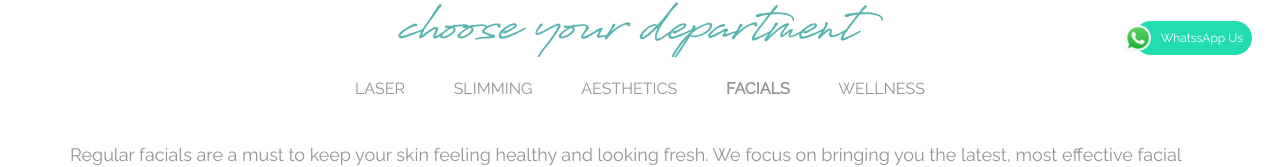
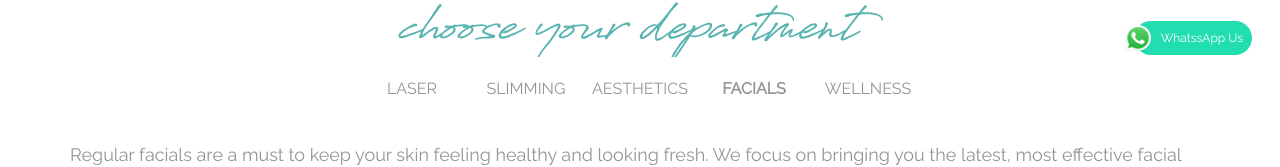
Before and after one commit to AyxanAmirov/Orskin-Front, a React (Vite) app: page /services/facials in a window 1280 px wide. Shown: the part 725-892 px from the top of the page. Built offline with nearby package versions, Linux system fonts and the light colour scheme.

Commit message:
feat: services full done

```diff
--- a/src/User/components/accordion/accordion.jsx
+++ b/src/User/components/accordion/accordion.jsx
@@ -32,7 +32,7 @@ function AccordionComponent({ title, description, itemImage }) {
               </Box>
             </AccordionButton>
           </h2>
-          <AccordionPanel pb={4} className="border-none flex gap-[30px] pl-[30px]">
+          <AccordionPanel pb={4} className="border-none flex flex-col md:flex-row gap-[30px] pl-[30px]">
             {
               itemImage ? <img src={itemImage} alt={title} /> : null
             }
--- a/src/User/layoutService/ServiceNavbar.jsx
+++ b/src/User/layoutService/ServiceNavbar.jsx
@@ -2,15 +2,22 @@
 import Service from "../assets/image/choose-your-department.png";
 import { NavLink } from "react-router-dom";
 
+import "./style.css"
+import { Swiper, SwiperSlide } from 'swiper/react';
+import { Navigation } from 'swiper/modules';
+// Import Swiper styles
+import 'swiper/css';
+import 'swiper/css/pagination';
 function ServiceNavbar({ moreinfo }) {
 
 
   return (
-    <div>
+    <div className="servicenavbar">
       <img
         src={moreinfo?.banner}
         alt="cover"
         className="w-100 xl:h-[420px] object-cover lg:h-[390px] md:h-[330px] sm:h-[310px] h-[200px]"
+        data-aos="zoom-in"
       />
 
       <div className="container">
@@ -22,38 +29,62 @@ function ServiceNavbar({ moreinfo }) {
             <img src={Service} alt="service" data-aos="zoom-in" />
           </div>
           <div className="col-lg-6 col-md-12 col-sm-12 col-12">
-            <ul className="flex  justify-between " data-aos="zoom-in">
+
+            <Swiper
+              navigation={true}
+              modules={[Navigation]}
+              breakpoints={{
+                140: {
+                  slidesPerView: 3,
+                },
+                640: {
+                  slidesPerView: 5,
+                }
+              }}
+              className="mySwiper"
+            >
+
+              <SwiperSlide>
                 <NavLink
                   to={"/services/laser"}
                   className="text-[#949598] font-[400] uppercase xl:text-[16px] lg:text-[16px] md:text-[16px] text-[14px]"
                 >
                   Laser
                 </NavLink>
+              </SwiperSlide>
+              <SwiperSlide>
                 <NavLink
                   to={"/services/slimming"}
                   className="text-[#949598] font-[400] uppercase xl:text-[16px] lg:text-[16px] md:text-[16px] text-[14px]"
                 >
                   SLIMMING
                 </NavLink>
+              </SwiperSlide>
+              <SwiperSlide>
                 <NavLink
                   to={"/services/aesthetics"}
                   className="text-[#949598] font-[400] uppercase xl:text-[16px] lg:text-[16px] md:text-[16px] text-[14px]"
                 >
                   AESTHETICS
                 </NavLink>
+              </SwiperSlide>
+              <SwiperSlide>
                 <NavLink
                   to={"/services/facials"}
                   className="text-[#949598] font-[400] uppercase xl:text-[16px] lg:text-[16px] md:text-[16px] text-[14px]"
                 >
                   FACIALS
                 </NavLink>
+              </SwiperSlide>
+              <SwiperSlide>
                 <NavLink
                   to={"/services/wellness"}
                   className="text-[#949598] font-[400] uppercase xl:text-[16px] lg:text-[16px] md:text-[16px] text-[14px]"
                 >
                   WELLNESS
                 </NavLink>
-            </ul>
+              </SwiperSlide>
+            </Swiper>
           </div>
         </div>
       </div>
--- /dev/null
+++ b/src/User/layoutService/style.css
@@ -0,0 +1,25 @@
+.servicenavbar {
+
+    .swiper-wrapper {
+        align-items: center;
+    }
+
+    .swiper-slide {
+        text-align: center;
+        font-size: 18px;
+        background: #fff;
+
+        /* Center slide text vertically */
+        display: flex;
+        justify-content: center;
+        align-items: center;
+    }
+
+
+
+    .object-contain {
+        cursor: grab;
+        user-select: none;
+        /* height: 60px !important; */
+    }
+}
--- a/src/User/pages/lstestService/latestOffers.jsx
+++ b/src/User/pages/lstestService/latestOffers.jsx
@@ -1,29 +1,30 @@
-import React from "react";
-import OffersImage from "../../assets/images/treatment-offers.png";
-import servcicePhoto from "../../assets/images/LessPainMoreGain-400x600.jpg"
+import OffersImage from "../../assets/image/treatment-offers.png";
+import { services } from "../../../data/data";
 function LatestOffers() {
+
+  let { image, description, items } = services[5].moreinfo
   return (
     <div className="container ">
-     <div className="mt-[260px]">
-     <h1 className="text-[#2f2f2f] text-[55px] text-center">OUR LATEST</h1>
-      <div className="w-full flex justify-center">
-        <img src={OffersImage} alt="offers" />
-      </div>
-      <div className="p-[40px] custom-shadow-1  my-[50px] flex gap-[10px]">
-        <img src={servcicePhoto} alt="inform" />
-        <div className="px-[30px] pt-[30px] flex flex-col gap-[20px]">
-          <p className="text-[#393939] text-[18px] leading-[26px]">At Orksin, we make the path to perfection as comfortable as possible with innovative devices that minimise soreness.</p>
-          <div>
-            <h3 className="text-[#393939] text-[18px] leading-[26px] font-bold">Noxi-System</h3>
-            <p className="text-[#393939] text-[18px] leading-[26px]">Our Noxi-System is an FDA-approved, self-administered analgesic gas using 50/50 percent oxygen and nitrous oxide to reduce anxiety and discomfort.</p>
-          </div>
-          <div>
-            <h3 className="text-[#393939] text-[18px] leading-[26px] font-bold">Cool Skin</h3>
-            <p className="text-[#393939] text-[18px] leading-[26px]">While Cool Skin uses expert technology to numb the skin ready for your procedure.</p>
+      <div className="mt-[260px]">
+        <h1 className="text-[#2f2f2f] text-[55px] text-center" data-aos="zoom-in">OUR LATEST</h1>
+        <div className="w-full flex justify-center">
+          <img src={OffersImage} alt="offers" data-aos="zoom-in" />
+        </div>
+        <div className="p-[40px] custom-shadow-1 flex-col md:flex-row  my-[50px] flex gap-[10px]">
+          <img src={image} alt="inform" data-aos="zoom-in" />
+          <div className="px-[30px] pt-[30px] flex flex-col gap-[20px]">
+            <p className="text-[#393939] text-[18px] leading-[26px]" data-aos="zoom-in">{description}</p>
+            {
+              items.map(item => (
+                <div key={item.id}>
+                  <h3 className="text-[#393939] text-[18px] leading-[26px] font-bold" data-aos="zoom-in">{item.title}n</h3>
+                  <p className="text-[#393939] text-[18px] leading-[26px]" data-aos="zoom-in">{item.description}</p>
+                </div>
+              ))
+            }
           </div>
         </div>
       </div>
-     </div>
     </div>
   );
 }
--- a/src/User/pages/serviceAesthetics/aesthetics.jsx
+++ b/src/User/pages/serviceAesthetics/aesthetics.jsx
@@ -8,7 +8,7 @@ function Aesthetics() {
 
   return (
     <div className="container py-[40px]">
-      <p className="text-[#949598] text-[18px] font-[400]">
+      <p className="text-[#949598] text-[18px] font-[400] mb-[30px]">
         {description}
       </p>
       <Accordion allowToggle allowMultiple={false}>
--- a/src/User/pages/serviceWellness/wellness.jsx
+++ b/src/User/pages/serviceWellness/wellness.jsx
@@ -5,7 +5,7 @@ function Wellness() {
   const { moreinfo: { image, description } } = useContext(ServiceContext)
   return (
     <div className="container py-[40px]">
-      <p className="text-[#949598] xl:text-[18px] lg:text-[18px] md:text-[16px] sm:text-[14px] text-[14px] font-[400]">
+      <p className="text-[#949598] xl:text-[18px] lg:text-[18px] md:text-[16px] sm:text-[14px] text-[14px] font-[400] mb-[30px]">
         {description}
       </p>
       <div className="flex xl:flex-nowrap lg:flex-nowrap flex-wrap  mt-[30px] gap-[30px]">
--- a/src/User/pages/servicesFacials/facials.jsx
+++ b/src/User/pages/servicesFacials/facials.jsx
@@ -7,7 +7,7 @@ function Facials() {
   const { moreinfo: { items, description } } = useContext(ServiceContext)
   return (
     <div className="container py-[40px]">
-      <p className="text-[#949598] text-[18px] font-[400]">
+      <p className="text-[#949598] text-[18px] font-[400] mb-[30px]">
         {description}
       </p>
       <Accordion allowToggle allowMultiple={false}>
--- a/src/data/data.jsx
+++ b/src/data/data.jsx
@@ -51,6 +51,7 @@ import deepcleansing from "../User/assets/image/Deep-Cleansing-400x320.jpg";
 import SculptFacial from "../User/assets/image/Neurotris-Sculpt-400x320.jpg";
 import Morpheus from "../User/assets/image/Morpheus-400x320.jpg";
 import Wellness400x320 from "../User/assets/image/Wellness-IVDrips-400x320.jpg";
+import LessPainMoreGain from "../User/assets/image/LessPainMoreGain-400x600.jpg";
 
 export const services = [
     {
@@ -159,7 +160,7 @@ export const services = [
                     id: 3,
                     image: Renuva,
                     title: "Renuva",
-                    description: "Renuva is a non-surgical fat grafting solution designed to restore your natural contours. As we age, our faces naturally lose subcutaneous fat. The treatment uses a matrix of adipose-derived stem cells to regenerate fat cells, adding almost instantaneous fat volume in depleted areas of the skin for a smoother, more youthful look. Renuva is the first and only over-the-counter product that uses the body’s own fat to replenish age-related volume loss. Renuva is a non-surgical fat grafting solution designed to restore your natural contours. As we age, our faces naturally lose subcutaneous fat. The treatment uses a matrix of adipose-derived stem cells to regenerate fat cells, adding almost instantaneous fat volume in depleted areas of the skin for a smoother, more youthful look. Renuva is the first and only over-the-counter product that uses the body’s own fat to replenish age-related volume loss. Renuva is exclusively administered by skilled aesthetic injectors and can be injected anywhere that fat naturally occurs."
+                    description: "Renuva is a non-surgical fat grafting solution designed to restore your natural contours. <br/> As we age, our faces naturally lose subcutaneous fat. The treatment uses a matrix of adipose-derived stem cells to regenerate fat cells, adding almost instantaneous fat volume in depleted areas of the skin for a smoother, more youthful look. Renuva is the first and only over-the-counter product that uses the body’s own fat to replenish age-related volume loss. <br/> Renuva is a non-surgical fat grafting solution designed to restore your natural contours. <br/> As we age, our faces naturally lose subcutaneous fat. The treatment uses a matrix of adipose-derived stem cells to regenerate fat cells, adding almost instantaneous fat volume in depleted areas of the skin for a smoother, more youthful look. Renuva is the first and only over-the-counter product that uses the body’s own fat to replenish age-related volume loss. <br/> <br/> Renuva is exclusively administered by skilled aesthetic injectors and can be injected anywhere that fat naturally occurs."
                 },
                 {
                     id: 4,
@@ -171,7 +172,7 @@ export const services = [
                     id: 5,
                     image: null,
                     title: "Skin Boosters",
-                    description: "Skin boosters (also known as injectable moisturizers or microinjections) involve injecting hyaluronic acid-based substances directly into the skin to improve texture, elasticity, hydration and overall appearance. Skin boosters are commonly used to rejuvenate the face, neck, and hands, but they can be applied to other areas of the body.The treatment is usually performed in a series of sessions, spaced a few weeks apart, to achieve optimal results.Unlike traditional dermal fillers, skin boosters provide a natural- looking improvement in skin quality without significantly altering facial contours."
+                    description: "Skin boosters (also known as injectable moisturizers or microinjections) involve injecting hyaluronic acid-based substances directly into the skin to improve texture, elasticity, hydration and overall appearance. <br/> <br/> Skin boosters are commonly used to rejuvenate the face, neck, and hands, but they can be applied to other areas of the body.The treatment is usually performed in a series of sessions, spaced a few weeks apart, to achieve optimal results.Unlike traditional dermal fillers, skin boosters provide a natural- looking improvement in skin quality without significantly altering facial contours."
                 },
                 {
                     id: 6,
@@ -183,7 +184,7 @@ export const services = [
                     id: 7,
                     image: Exosomes,
                     title: "Exosomes",
-                    description: "How does exosomes work? Exosomes’ mode of action is very unique as it follows specific selective cellular signals that act as messengers detecting inflammatory signals and delivering regenerative, anti- inflammatory factors to target cells."
+                    description: "<b>How does exosomes work?</b> <br/> Exosomes’ mode of action is very unique as it follows specific selective cellular signals that act as messengers detecting inflammatory signals and delivering regenerative, anti- inflammatory factors to target cells."
                 },
                 {
                     id: 8,
@@ -335,7 +336,7 @@ export const services = [
                     id: 9,
                     image: null,
                     title: "Pietro Simone",
-                    description: "This Italian brand is renowned for its skin layer treatments fusing powerful skincare formulations and cutting-edge technology for a unique, personalized facial experience. Pietro Simone Skincare is a strategic skin system support, a comprehensive collection of clean, technologically advanced, naturally infused, bio-compatible formulations, entirely dedicated to the well-being of the skin. The foundation of Pietro Simone Skincare is versatility; a skin inclusivity method made possible by proven ingredients developed into a blueprint for skin enhancement and epidermis support, targeting the multi-faceted needs of individuals with diverse requirements in an evolved world."
+                    description: "This Italian brand is renowned for its skin layer treatments fusing powerful skincare formulations and cutting-edge technology for a unique, personalized facial experience. Pietro Simone Skincare is a strategic skin system support, a comprehensive collection of clean, technologically advanced, naturally infused, bio-compatible formulations, entirely dedicated to the well-being of the skin.<br/><br/> The foundation of Pietro Simone Skincare is versatility; a skin inclusivity method made possible by proven ingredients developed into a blueprint for skin enhancement and epidermis support, targeting the multi-faceted needs of individuals with diverse requirements in an evolved world."
                 },
                 {
                     id: 10,
@@ -365,7 +366,7 @@ export const services = [
                     id: 14,
                     image: null,
                     title: "Skin Pen",
-                    description: "The SkinPen treatment works in three simple steps: For Inflammation, SkinPen’s microneedles penetrate the skin’s surface, triggering a natural immune response to disinfect, remove debris, increase blood flow, and activate the creation of new tissue. Proliferations: The micro-channels created by SkinPen are rebuilt with new granulation cells that include collagen proteins. Additionally, a new network of blood vessels develops. Remodelling: New dermal tissues form, rich in collagen and elastin proteins. These proteins improve skin quality, visibly reducing facial acne scars and neck wrinkles, leaving skin more smooth, radiant, and younger-looking."
+                    description: "The SkinPen treatment works in three simple steps:<br/><br/> For Inflammation, SkinPen’s microneedles penetrate the skin’s surface, triggering a natural immune response to disinfect, remove debris, increase blood flow, and activate the creation of new tissue.<br/><br/> Proliferations: The micro-channels created by SkinPen are rebuilt with new granulation cells that include collagen proteins. Additionally, a new network of blood vessels develops.<br/><br/> Remodelling: New dermal tissues form, rich in collagen and elastin proteins. These proteins improve skin quality, visibly reducing facial acne scars and neck wrinkles, leaving skin more smooth, radiant, and younger-looking."
                 },
                 {
                     id: 15,
@@ -470,9 +471,20 @@ export const services = [
         title: "Latest",
         moreinfo: {
             banner: null,
-            image: "",
-            description: "",
-            items: null
+            image: LessPainMoreGain,
+            description: "At Orksin, we make the path to perfection as comfortable as possible with innovative devices that minimise soreness.",
+            items: [
+                {
+                    id: 1,
+                    title: "Noxi-System",
+                    description: "Our Noxi-System is an FDA-approved, self-administered analgesic gas using 50/50 percent oxygen and nitrous oxide to reduce anxiety and discomfort."
+                },
+                {
+                    id: 2,
+                    title: "Cool Skin",
+                    description: "While Cool Skin uses expert technology to numb the skin ready for your procedure."
+                }
+            ]
         }
     }
 ]
```
Also changed, not shown: src/User/components/partners/index.jsx (+9 -2 lines), src/User/assets/image/LessPainMoreGain-400x600.jpg (added), src/User/assets/image/treatment-offers.png (renamed from src/User/assets/images/treatment-offers.png). Lines whose indentation alone changed are shown as unchanged.
